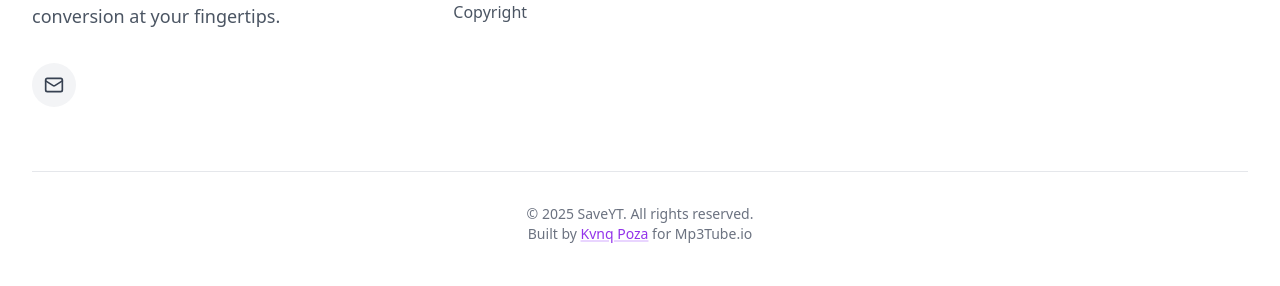
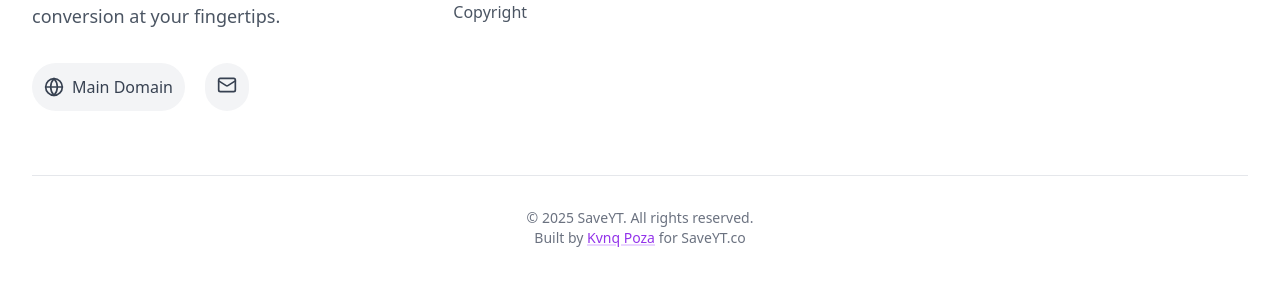
Before and after one commit to ytlab23/saveyt-app, a React (Vite) app: page /terms in a window 1280 px wide. Shown: the part 1135-1421 px from the top of the page. Built offline with nearby package versions, Linux system fonts and the light colour scheme.

Commit message:
Footer Update

```diff
--- a/src/components/Footer.jsx
+++ b/src/components/Footer.jsx
@@ -1,5 +1,5 @@
 import { Link } from "react-router-dom";
-import { Mail } from "lucide-react";
+import { Globe, Mail } from "lucide-react";
 
 export default function Footer() {
   const currentYear = new Date().getFullYear();
@@ -19,6 +19,18 @@ export default function Footer() {
               High-quality audio conversion at your fingertips.
             </p>
             <div className="flex space-x-5">
+              {/* Main Domain Button */}
+              <a
+                href="http://saveyt.co"
+                target="_blank"
+                rel="noopener noreferrer"
+                className="flex items-center space-x-2 rounded-full bg-gray-100 p-3 text-gray-700 transition-colors hover:bg-purple-100 hover:text-purple-600"
+              >
+                <Globe className="h-5 w-5" />
+                <span>Main Domain</span>
+              </a>
+
+              {/* Email Icon */}
               <Link
                 to="/contact"
                 className="rounded-full bg-gray-100 p-3 text-gray-700 transition-colors hover:bg-purple-100 hover:text-purple-600"
@@ -78,7 +90,7 @@ export default function Footer() {
             >
               Kvnq Poza
             </a>{" "}
-            for Mp3Tube.io
+            for SaveYT.co
           </p>
         </div>
       </div>
```
